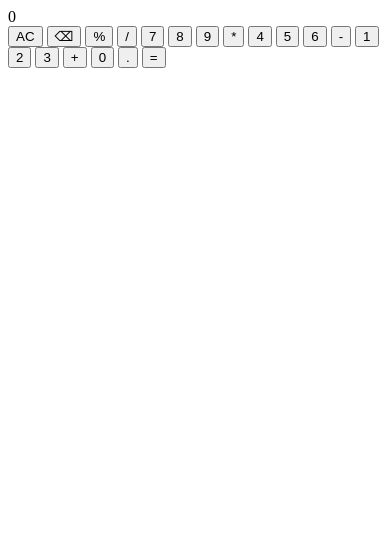
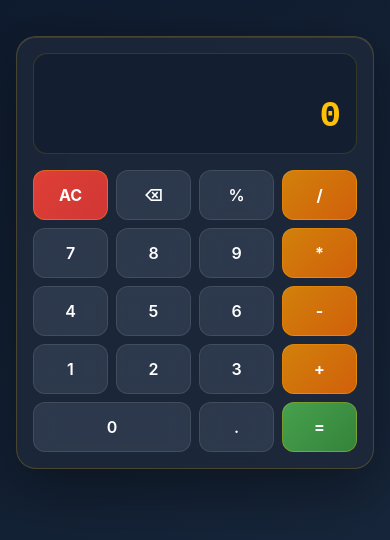
Before and after one commit to Yosshy-123/Calculator, a plain HTML site: page index.html in a window 390 px wide. Drawn offline with Linux system fonts and the light colour scheme.

Commit message:
Revamp calculator styles with modern design
Updated the CSS styles for the calculator, enhancing the visual design with a modern color palette and responsive layout.

```diff
--- a/style.css
+++ b/style.css
@@ -1,157 +1,209 @@
-const resultEl = document.getElementById('result');
-const smallEl = document.getElementById('smallResult');
-const pad = document.querySelector('.pad');
+@charset "UTF-8";
 
-let left = '';
-let right = '';
-let operator = null;
-let finished = false;
-const MAX_LEN = 12;
-
-function render() {
-	resultEl.textContent = (left === '' ? '0' : (operator && right ? right : (finished ? left : left)));
-	smallEl.textContent = buildExpression();
+/* リセット & 基本: モダンなカラーパレットに更新 */
+* {
+  box-sizing: border-box;
+  margin: 0;
+  padding: 0;
+  font-family: "Inter", -apple-system, BlinkMacSystemFont, "Segoe UI", sans-serif;
+}
+html,
+body {
+  height: 100%;
+  background: linear-gradient(135deg, #0f1b2e 0%, #1a2a3f 100%);
+  color: #ffffff;
+  -webkit-font-smoothing: antialiased;
 }
 
-function buildExpression() {
-	if (!operator) return '';
-	return `${left} ${operator} ${right}`;
+.container {
+  max-width: 420px;
+  margin: 40px auto;
+  padding: 20px;
 }
 
-function clearAll() {
-	left = ''; right = ''; operator = null; finished = false;
-	render();
+.title {
+  font-size: 28px;
+  font-weight: 700;
+  color: #ffffff;
+  letter-spacing: -0.5px;
 }
 
-function backspace() {
-	if (finished) { clearAll(); return; }
-	if (right) {
-		right = right.slice(0, -1);
-	} else if (operator) {
-		operator = null;
-	} else {
-		left = left.slice(0, -1);
-	}
-	render();
+/* 電卓本体: ダークモードの高級感のあるデザイン */
+.calculator {
+  background: rgba(30, 41, 59, 0.8);
+  border: 1px solid rgba(255, 193, 7, 0.2);
+  border-radius: 20px;
+  padding: 20px;
+  box-shadow: 0 20px 60px rgba(0, 0, 0, 0.4), inset 0 1px 0 rgba(255, 255, 255, 0.1);
+  backdrop-filter: blur(20px);
 }
 
-function appendDigit(target, d) {
-	if (d === '.' && target.includes('.')) return target;
-	if (target.length >= MAX_LEN) return target;
-	if (d === '.') {
-		if (target === '') return '0.';
-		return target + d;
-	}
-	if (target === '0' && d !== '.') target = d;
-	else target = target + d;
-	return target;
+/* 表示領域: 高コントラストで読みやすく */
+.display {
+  padding: 20px;
+  border-radius: 14px;
+  background: rgba(15, 27, 46, 0.6);
+  border: 1px solid rgba(255, 193, 7, 0.15);
+  margin-bottom: 18px;
+  min-height: 90px;
+  display: flex;
+  flex-direction: column;
+  justify-content: flex-end;
+  align-items: flex-end;
+}
+.small-result {
+  font-size: 14px;
+  color: rgba(255, 193, 7, 0.7);
+  text-align: right;
+  min-height: 20px;
+  margin-bottom: 6px;
+  font-weight: 500;
+}
+.result {
+  font-family: "Roboto Mono", "Courier New", monospace;
+  font-size: 42px;
+  text-align: right;
+  color: #ffc107;
+  font-weight: 700;
+  letter-spacing: -1px;
+  word-break: break-all;
 }
 
-function handleNum(d) {
-	if (finished) { left = ''; finished = false; }
-	if (!operator) {
-		left = appendDigit(left || '', d);
-	} else {
-		right = appendDigit(right || '', d);
-	}
-	render();
+/* パッド: グリッドレイアウトとボタンスタイル */
+.pad {
+  display: grid;
+  grid-template-columns: repeat(4, 1fr);
+  gap: 10px;
 }
 
-function handleOp(op) {
-	if (!left) return;
-	if (right) {
-		const res = compute(left, right, operator);
-		if (res === null) { showError(); return; }
-		left = res;
-		right = '';
-		operator = op;
-		finished = false;
-	} else {
-		operator = op;
-	}
-	render();
+.btn {
+  background: rgba(71, 85, 105, 0.4);
+  border: 1px solid rgba(255, 255, 255, 0.1);
+  border-radius: 12px;
+  padding: 16px 0;
+  font-size: 18px;
+  font-weight: 600;
+  color: #ffffff;
+  cursor: pointer;
+  transition: all 0.15s ease;
+  backdrop-filter: blur(10px);
+  position: relative;
+  overflow: hidden;
 }
 
-function compute(aStr, bStr, op) {
-	const a = parseFloat(aStr);
-	const b = parseFloat(bStr);
-	if (isNaN(a) || isNaN(b)) return null;
-	let r;
-	switch (op) {
-		case '+': r = a + b; break;
-		case '-': r = a - b; break;
-		case '*': r = a * b; break;
-		case '/':
-			if (b === 0) return null;
-			r = a / b;
-			break;
-		default: return null;
-	}
-	let s = String(r);
-	if (s.includes('.')) {
-		s = parseFloat(r.toFixed(6)).toString();
-	}
-	if (s.length > MAX_LEN) s = Number(r).toExponential(6);
-	return s;
+.btn::before {
+  content: "";
+  position: absolute;
+  top: 0;
+  left: 0;
+  right: 0;
+  bottom: 0;
+  background: linear-gradient(180deg, rgba(255, 255, 255, 0.1) 0%, transparent 100%);
+  opacity: 0;
+  transition: opacity 0.15s ease;
+  pointer-events: none;
 }
 
-function doEquals() {
-	if (!left) return;
-	if (!right && operator) {
-		right = left;
-	}
-	if (left && operator && right) {
-		const res = compute(left, right, operator);
-		if (res === null) { showError(); return; }
-		left = res;
-		right = '';
-		operator = null;
-		finished = true;
-		render();
-	}
+.btn:hover {
+  background: rgba(71, 85, 105, 0.6);
+  border-color: rgba(255, 193, 7, 0.3);
+  transform: translateY(-2px);
+  box-shadow: 0 8px 16px rgba(0, 0, 0, 0.2);
 }
 
-function showError() {
-	resultEl.textContent = 'Error';
-	smallEl.textContent = '';
-	setTimeout(clearAll, 1200);
+.btn:hover::before {
+  opacity: 1;
 }
 
-pad.addEventListener('click', (e) => {
-	const b = e.target.closest('button');
-	if (!b) return;
-	if (b.dataset.num !== undefined) {
-		handleNum(b.dataset.num);
-		return;
-	}
-	if (b.dataset.op !== undefined) {
-		handleOp(b.dataset.op);
-		return;
-	}
-	if (b.dataset.action) {
-		switch (b.dataset.action) {
-			case 'clear': clearAll(); break;
-			case 'back': backspace(); break;
-			case 'equals': doEquals(); break;
-			case 'percent':
-				if (right) { right = String(parseFloat(right) / 100); }
-				else if (left) { left = String(parseFloat(left) / 100); }
-				render();
-				break;
-		}
-	}
-});
+.btn:active {
+  transform: translateY(0);
+  box-shadow: 0 2px 4px rgba(0, 0, 0, 0.2);
+}
 
-document.addEventListener('keydown', (e) => {
-	if ((e.key >= '0' && e.key <= '9') || e.key === '.') {
-		e.preventDefault();
-		handleNum(e.key);
-		return;
-	}
-	if (e.key === 'Backspace') { e.preventDefault(); backspace(); return; }
-	if (e.key === 'Escape') { clearAll(); return; }
-	if (e.key === 'Enter' || e.key === '=') { e.preventDefault(); doEquals(); return; }
-	if (['+','-','*','/'].includes(e.key)) { e.preventDefault(); handleOp(e.key); return; }
-});
+.btn:focus {
+  outline: 2px solid rgba(255, 193, 7, 0.4);
+  outline-offset: 2px;
+}
 
-clearAll();
+/* 特殊ボタン: カラー区別を強化 */
+.btn-op {
+  background: linear-gradient(135deg, rgba(255, 152, 0, 0.8) 0%, rgba(255, 111, 0, 0.8) 100%);
+  border: 1px solid rgba(255, 193, 7, 0.3);
+  color: #ffffff;
+  font-weight: 700;
+}
+
+.btn-op:hover {
+  background: linear-gradient(135deg, rgba(255, 152, 0, 1) 0%, rgba(255, 111, 0, 1) 100%);
+  box-shadow: 0 12px 24px rgba(255, 152, 0, 0.4);
+  border-color: #ffc107;
+}
+
+.btn-eq {
+  background: linear-gradient(135deg, rgba(76, 175, 80, 0.9) 0%, rgba(56, 142, 60, 0.9) 100%);
+  border: 1px solid rgba(255, 193, 7, 0.3);
+  color: #ffffff;
+  font-weight: 700;
+}
+
+.btn-eq:hover {
+  background: linear-gradient(135deg, rgba(76, 175, 80, 1) 0%, rgba(56, 142, 60, 1) 100%);
+  box-shadow: 0 12px 24px rgba(76, 175, 80, 0.3);
+  border-color: #ffc107;
+}
+
+.btn-ac {
+  background: linear-gradient(135deg, rgba(244, 67, 54, 0.9) 0%, rgba(229, 57, 53, 0.9) 100%);
+  border: 1px solid rgba(255, 193, 7, 0.3);
+  color: #ffffff;
+  font-weight: 700;
+}
+
+.btn-ac:hover {
+  background: linear-gradient(135deg, rgba(244, 67, 54, 1) 0%, rgba(229, 57, 53, 1) 100%);
+  box-shadow: 0 12px 24px rgba(244, 67, 54, 0.3);
+  border-color: #ffc107;
+}
+
+.btn-zero {
+  grid-column: 1 / 3;
+}
+
+/* レスポンシブ: モバイルフレンドリー */
+@media (max-width: 420px) {
+  .container {
+    margin: 20px auto;
+    padding: 16px;
+  }
+  .result {
+    font-size: 36px;
+  }
+  .btn {
+    padding: 14px 0;
+    font-size: 16px;
+  }
+  .pad {
+    gap: 8px;
+  }
+  .calculator {
+    padding: 16px;
+  }
+  .display {
+    padding: 16px;
+    min-height: 80px;
+    margin-bottom: 16px;
+  }
+}
+
+@media (max-width: 360px) {
+  .title {
+    font-size: 24px;
+  }
+  .result {
+    font-size: 28px;
+  }
+  .btn {
+    padding: 12px 0;
+    font-size: 15px;
+  }
+}
```
